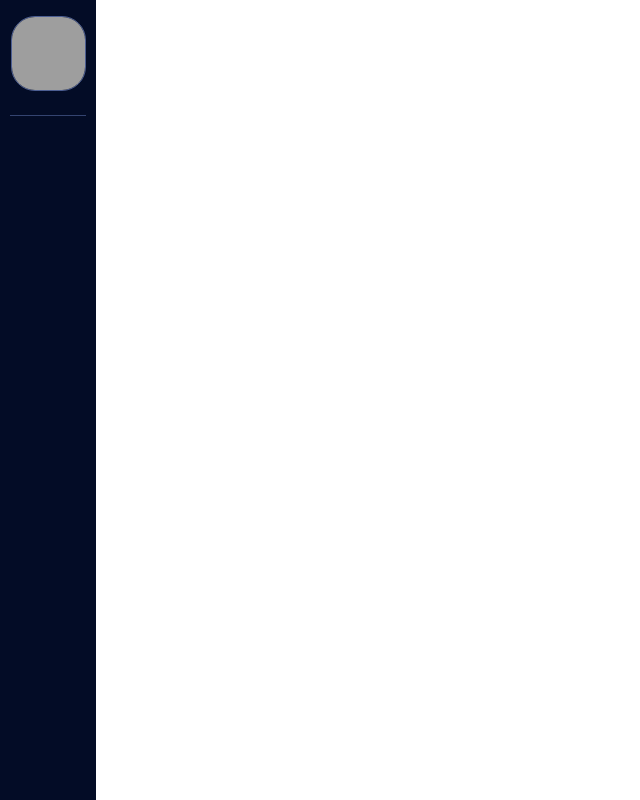
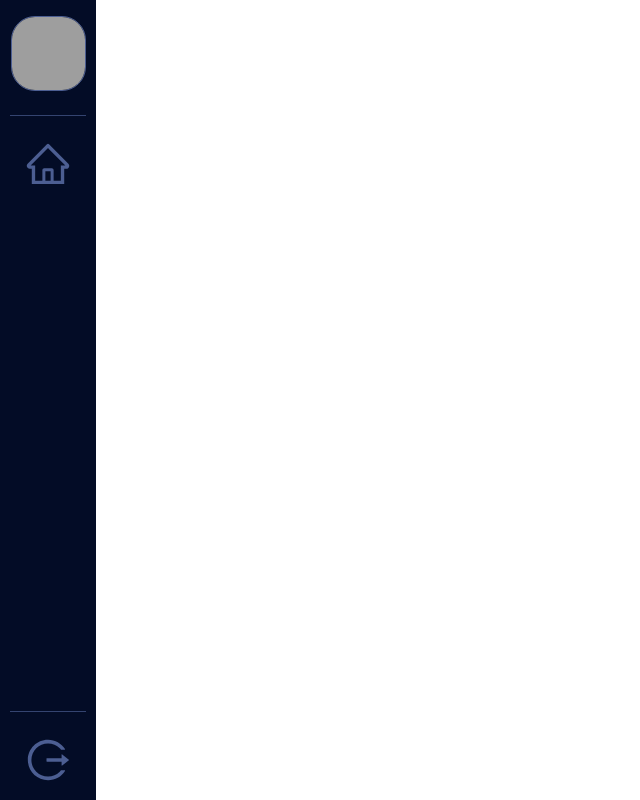
Before and after one commit to Torresic/blog_system, a React (Create React App) app: page / in a window 1280 px wide. Shown: the whole page, without its empty margins (0-640 px from the left). Built offline with nearby package versions, Linux system fonts and the light colour scheme; grey boxes are pictures that could not be loaded.

Commit message:
Sidebar design && icons add

```diff
--- a/package.json
+++ b/package.json
@@ -13,6 +13,7 @@
     "@types/react-dom": "^18.0.9",
     "react": "^18.2.0",
     "react-dom": "^18.2.0",
+    "react-icons": "^4.7.1",
     "react-scripts": "5.0.1",
     "styled-components": "^5.3.6",
     "typescript": "^4.9.3",
--- a/src/components/Sidebar.tsx
+++ b/src/components/Sidebar.tsx
@@ -1,4 +1,6 @@
 import styled from "styled-components";
+import { AiOutlineLogout } from "react-icons/ai";
+import { SidebarLink } from "./SidebarLink";
 
 export const Sidebar = () => {
   return (
@@ -10,6 +12,13 @@ export const Sidebar = () => {
         />
       </SidebarUserContainer>
       <Divider />
+      <NavigationContainer>
+        <SidebarLink name="home" active={false} label="Dashboard" />
+        <LogoutContainer>
+          <Divider />
+          <AiOutlineLogout />
+        </LogoutContainer>
+      </NavigationContainer>
     </SidebarContainer>
   );
 };
@@ -26,13 +35,31 @@ const SidebarContainer = styled.div`
   background: ${(p) => p.theme.colors.primary};
 `;
 
+const NavigationContainer = styled.nav`
+  display: flex;
+  align-items: center;
+  width: 100%;
+  flex: 1;
+  justify-content: space-between;
+  flex-direction: column;
+`;
+
+const LogoutContainer = styled.div`
+  display: flex;
+  flex-direction: column;
+  align-items: center;
+  width: 100%;
+  color: ${p => p.theme.colors.secondary};
+  font-size: 48px;
+`;
+
 // User profile information
 
 const SidebarUserContainer = styled.div`
   position: relative;
   overflow: hidden;
   width: min(80%, 75px);
-  aspect-ratio : 1 / 1;
+  aspect-ratio: 1 / 1;
   cursor: pointer;
 
   border-radius: ${(p) => p.theme.borderRadius.rounded3xl};
@@ -72,8 +99,8 @@ const Divider = styled.hr`
   height: 1px;
   width: 80%;
   border: none;
-  margin: ${p => p.theme.spacing.spacing24};
-  background-color: ${p => p.theme.colors.secondaryDarker};
+  margin: ${(p) => p.theme.spacing.spacing24};
+  background-color: ${(p) => p.theme.colors.secondaryDarker};
 `;
 
 // Navigation links
--- /dev/null
+++ b/src/components/SidebarLink.tsx
@@ -0,0 +1,29 @@
+import { AiFillHome, AiOutlineHome } from "react-icons/ai";
+import styled from "styled-components";
+
+interface LinkProps {
+  name: string;
+  label: string;
+  active: boolean;
+}
+
+export const SidebarLink = (props: LinkProps) => {
+  const { name, label, active } = props;
+
+  return (
+    <SidebarLinkContainer>
+      {active === true ? <AiFillHome /> : <AiOutlineHome />}
+      {/* <SidebarLinkTitle>{label}</SidebarLinkTitle> */}
+    </SidebarLinkContainer>
+  );
+};
+
+const SidebarLinkContainer = styled.div`
+  font-size: ${p => p.theme.spacing.spacing48};
+  color: ${p => p.theme.colors.secondary};
+  display: flex;
+  flex-direction: row;
+  align-items: center;
+`;
+
+const SidebarLinkTitle = styled.h2``;
```
Also changed, not shown: 1 other file (tests, documents, lock files or other folders).
